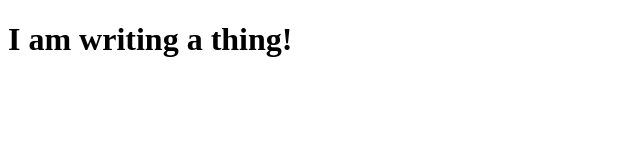
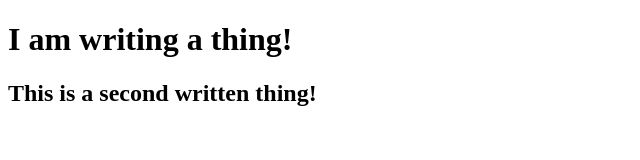
Before and after one commit to mdburgardt/devlab, a plain HTML site: page index.html in a window 1280 px wide. Shown: the whole page, without its empty margins (0-640 px from the left). Drawn offline with Linux system fonts and the light colour scheme.

Commit message:
Second thing

```diff
--- a/index.html
+++ b/index.html
@@ -10,5 +10,7 @@
 
     <h1>I am writing a thing!</h1>
 
+    <h2>This is a second written thing!</h2>
+
 </body>
 </html>
```
